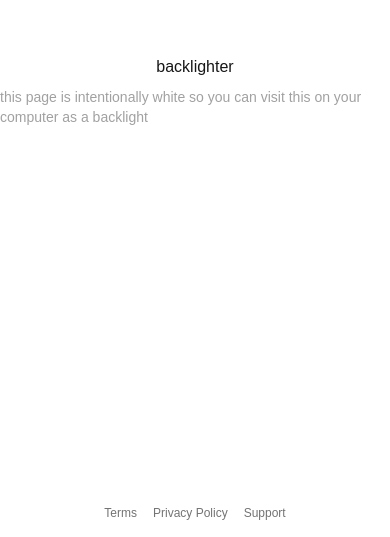
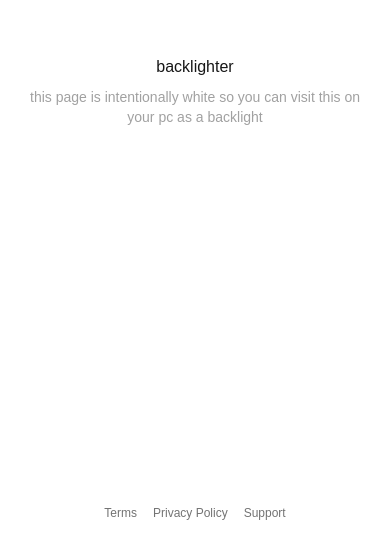
Before and after one commit to jarrensj/backlighter.com, a Next.js app: page / in a window 390 px wide. Shown: the part 307-844 px from the top of the page. Built offline with nearby package versions, Linux system fonts and the light colour scheme.

Commit message:
Center the backlight note text on mobile (#10)
* Center the backlight note text on mobile

The paragraph block was centered but its wrapped text was left-aligned
on narrow screens; add text-center plus side padding.

* Say pc instead of computer in the backlight note

```diff
--- a/app/page.tsx
+++ b/app/page.tsx
@@ -8,9 +8,9 @@ export default function Home() {
           download the iOS app
         </a>
       )}
-      <p className="text-sm text-neutral-400">
-        this page is intentionally white so you can visit this on your computer
-        as a backlight
+      <p className="px-6 text-center text-sm text-neutral-400">
+        this page is intentionally white so you can visit this on your pc as a
+        backlight
       </p>
     </main>
   );
```
